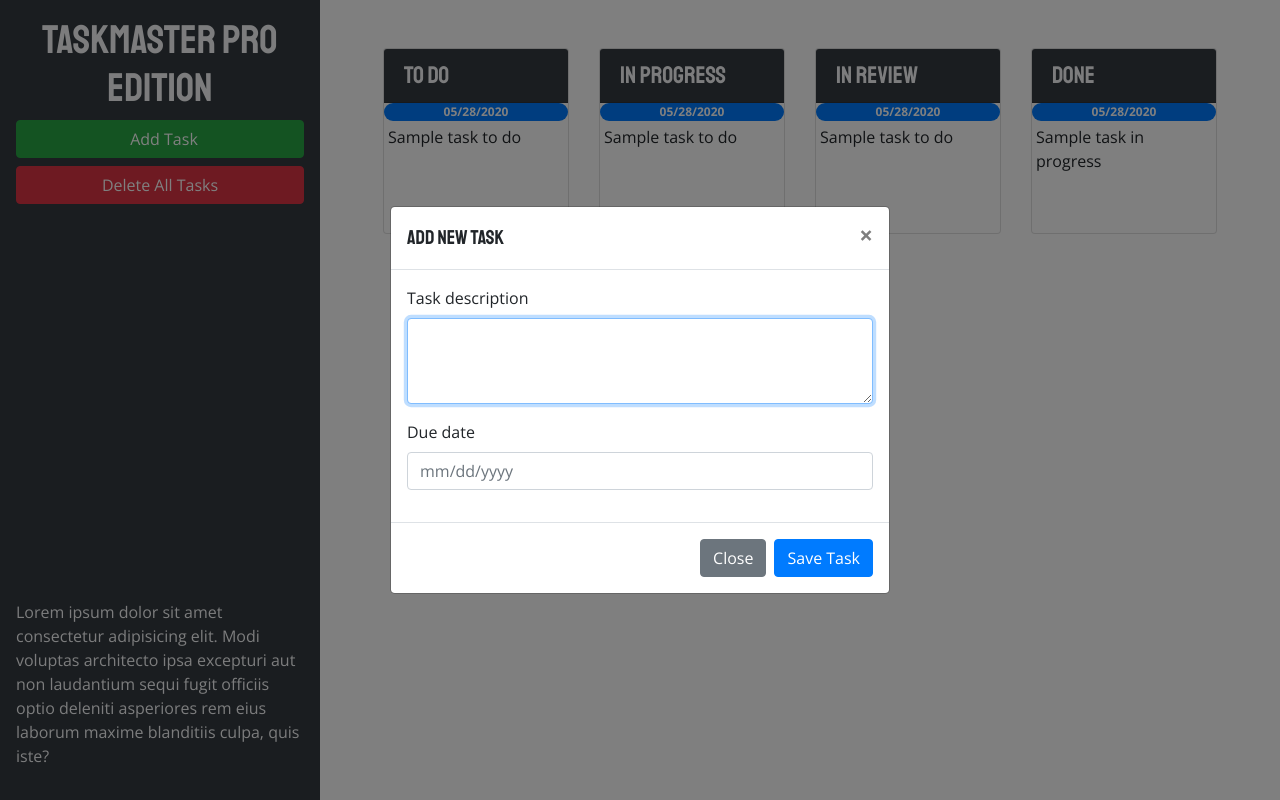
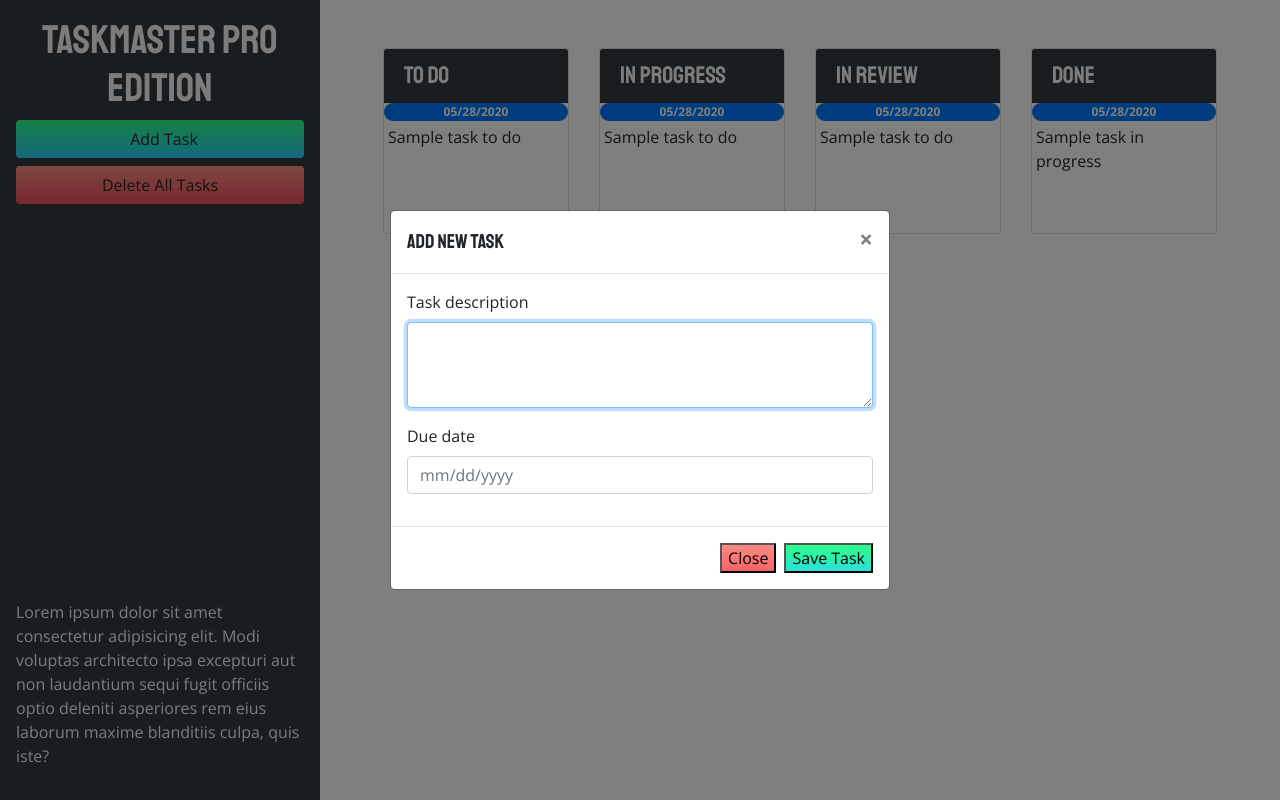
Before and after one commit to mariamv29/taskmaster-pro, a plain HTML site: page index.html in a window 1280 px wide. Both pictures are taken after a click on the button "Add Task". Drawn offline with nearby package versions, Linux system fonts and the light colour scheme; a web font is replaced by a local one.

Commit message:
UX enhancements

```diff
--- a/assets/css/style.css
+++ b/assets/css/style.css
@@ -40,3 +40,61 @@ h6 {
 .bottom-trash-active {
   background-color: rgba(234, 0, 39, 1);
 }
+
+.btn-add {
+  background-color: #fa8bff;
+  background-image: linear-gradient(
+    45deg,
+    #fa8bff 0%,
+    #2bd2ff 52%,
+    #2bff88 90%
+  );
+  transition: all 0.5s ease-out;
+  background-size: 1px 100px;
+  background-position: 0 -10px;
+}
+
+.btn-add:hover {
+  background-position: 1px -50px;
+}
+
+.btn-save {
+  background-color: #fa8bff;
+  background-image: linear-gradient(
+    45deg,
+    #fa8bff 0%,
+    #2bd2ff 52%,
+    #2bff88 90%
+  );
+  transition: all 0.5s ease-out;
+  background-size: 1px 100px;
+  background-position: 0 -10px;
+}
+
+.btn-save:hover {
+  background-position: 1px -50px;
+}
+
+.btn-close {
+  background-color: #ea0028;
+  background-image: linear-gradient(180deg, #ff9a8b 0%, #ea0028 100%);
+  transition: all 0.5s ease-out;
+  background-size: 1px 100px;
+  background-position: 0 -10px;
+}
+
+.btn-close:hover {
+  background-position: 1px -50px;
+}
+
+.btn-delete {
+  background-color: #ea0028;
+  background-image: linear-gradient(180deg, #ff9a8b 0% ,#ea0028 100%);
+  transition: all 0.5s ease-out;
+  background-size: 1px 100px;
+  background-position: 0 -10px;
+}
+
+.btn-delete:hover {
+  background-position: 1px -50px;
+}
--- a/assets/js/script.js
+++ b/assets/js/script.js
@@ -20,7 +20,7 @@ var createTask = function (taskText, taskDate, taskList) {
 
 var loadTasks = function () {
   tasks = JSON.parse(localStorage.getItem("tasks"));
-
+  console.log(tasks);
   // if nothing in localStorage, create a new object to track all task status arrays
   if (!tasks) {
     tasks = {
@@ -33,6 +33,7 @@ var loadTasks = function () {
 
   // loop over object properties
   $.each(tasks, function (list, arr) {
+    console.log(tasks);
     // then loop over sub-array
     arr.forEach(function (task) {
       createTask(task.text, task.date, list);
@@ -43,16 +44,12 @@ var saveTasks = function () {
   localStorage.setItem("tasks", JSON.stringify(tasks));
 };
 
-var auditTask = function (taskEl) {
+var auditTask = function(taskEl) {
   // get date from task element
   var date = $(taskEl).find("span").text().trim();
 
-  console.log(date);
-
   // convert to moment object at 5:00pm
   var time = moment(date, "L").set("hour", 17);
-
-  console.log(time);
 
   // remove any old classes from element
   $(taskEl).removeClass("list-group-item-warning list-group-item-danger");
@@ -60,8 +57,6 @@ var auditTask = function (taskEl) {
   // apply new class if task is near/over due date
   if (moment().isAfter(time)) {
     $(taskEl).addClass("list-group-item-danger");
-  } else if (Math.abs(moment().diff(time, "days")) <= 2) {
-    $(taskEl).addClass("list-group-item-warning");
   }
 };
 
@@ -150,7 +145,7 @@ $("#task-form-modal").on("shown.bs.modal", function () {
 });
 
 // save button in modal was clicked
-$("#task-form-modal .btn-primary").click(function () {
+$("#task-form-modal .btn-save").click(function () {
   // get form values
   var taskText = $("#modalTaskDescription").val();
   var taskDate = $("#modalDueDate").val();
@@ -232,7 +227,7 @@ $(".list-group").on("click", "span", function () {
 // value of due date was changed
 $(".list-group").on("change", "input[type='text']", function () {
   var date = $(this).val();
-
+  console.log(date);
   // get status type and position in the list
   var status = $(this).closest(".list-group").attr("id").replace("list-", "");
   var index = $(this).closest(".list-group-item").index();
--- a/index.html
+++ b/index.html
@@ -46,14 +46,14 @@
         </h1>
         <button
           id="create-task"
-          class="btn btn-block btn-success"
+          class="btn btn-block btn-add"
           data-toggle="modal"
           data-target="#task-form-modal"
         >
           <!-- What does the mr-2 do? Hint: it's from Bootstrap! -->
           <span class="oi oi-plus mr-2"></span>Add Task
         </button>
-        <button id="remove-tasks" class="btn btn-block btn-danger">
+        <button id="remove-tasks" class="btn btn-block btn-delete">
           <span class="oi oi-trash"></span>
           Delete All Tasks
         </button>
@@ -179,12 +179,12 @@
           <div class="modal-footer">
             <button
               type="button"
-              class="btn btn-secondary"
+              class="btn-close"
               data-dismiss="modal"
             >
               Close
             </button>
-            <button type="button" class="btn btn-primary">Save Task</button>
+            <button type="button" class="btn-save">Save Task</button>
           </div>
         </div>
       </div>
```
